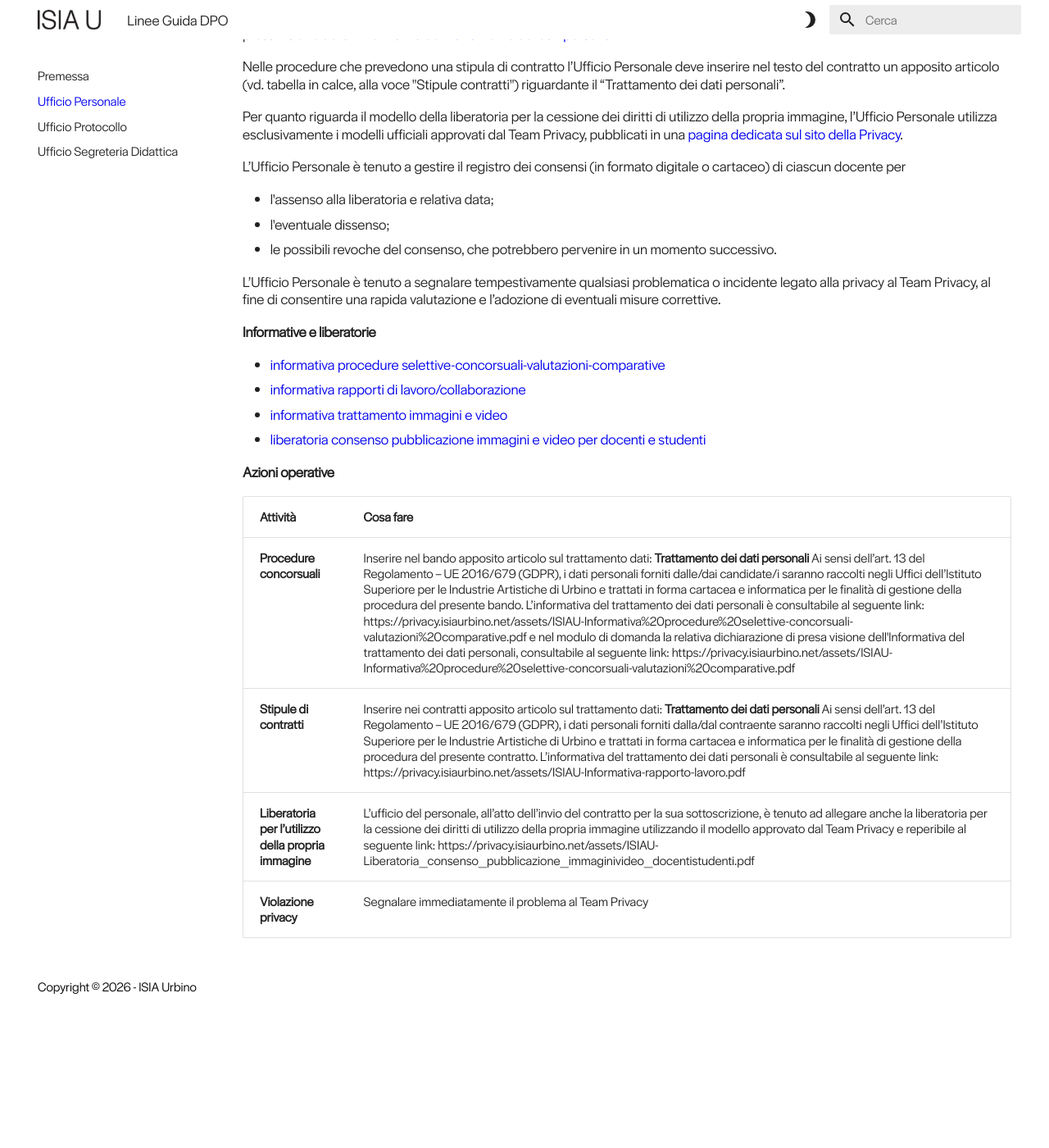
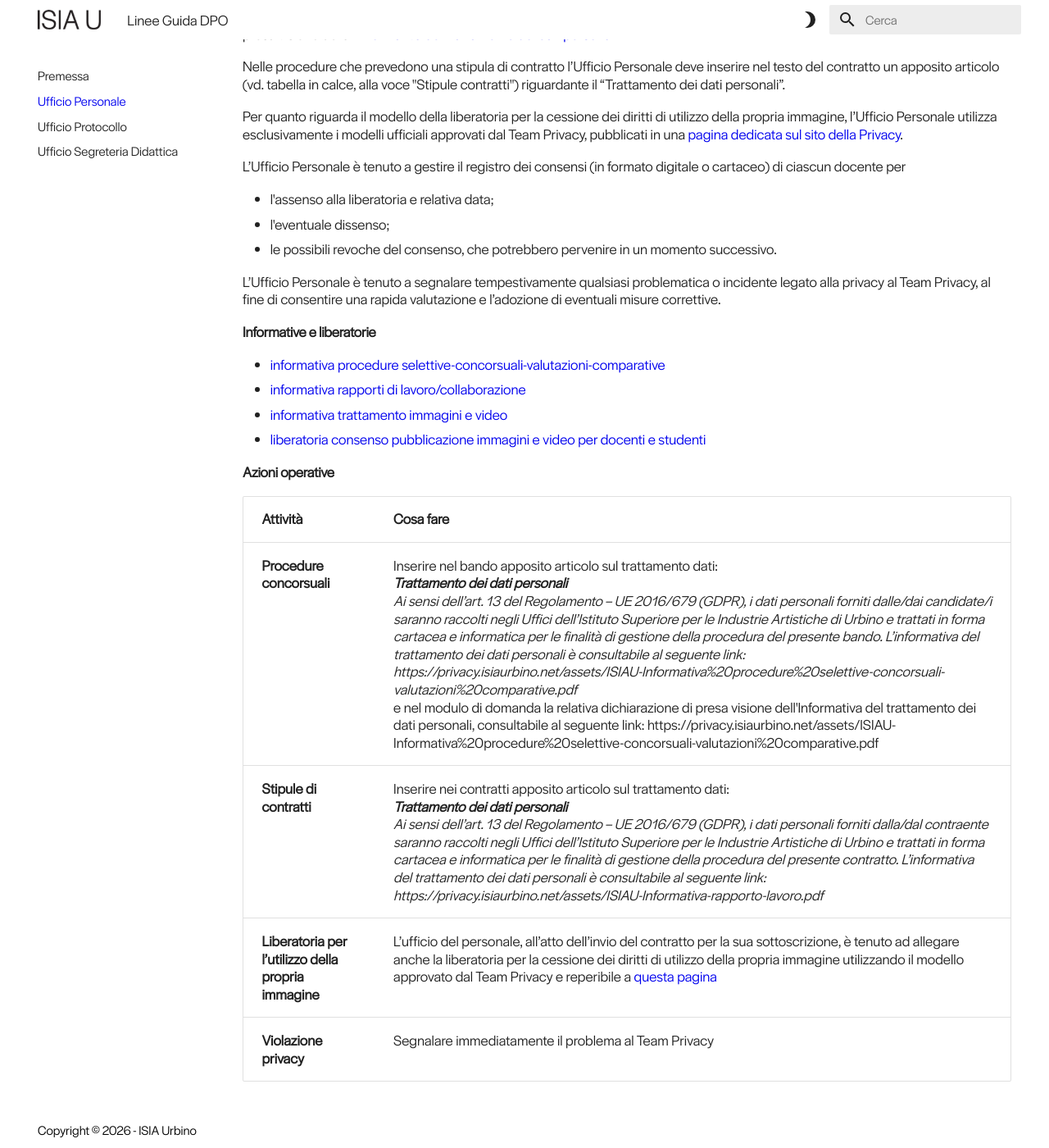
Before and after one commit to ISIA-Urbino/Linee-Guida-DPO, an MkDocs documentation site: the page built from docs/01-ufficiopersonale.md, in a window 1280 px wide and 1400 px high, scrolled down 373 px. Shown: the whole window at 82% size. Built offline with MkDocs 1.6.1 and Material for MkDocs 9.7.7, drawn with Linux system fonts in a browser that asks for light colours; before the commit the page ends 1598 px from its top, so only the background shows below that.

Commit message:
Mende in seguito all'incontro DPO del 7 maggio 2026

```diff
--- a/docs/01-ufficiopersonale.md
+++ b/docs/01-ufficiopersonale.md
@@ -42,7 +42,7 @@
 
 | Attività      | Cosa fare                          |
 | :----------   | :----------------------------------- |
-| **Procedure concorsuali** | Inserire nel bando apposito articolo sul trattamento dati: **Trattamento dei dati personali** Ai sensi dell’art. 13 del Regolamento – UE 2016/679 (GDPR), i dati personali forniti dalle/dai candidate/i saranno raccolti negli Uffici dell’Istituto Superiore per le Industrie Artistiche di Urbino e trattati in forma cartacea e informatica per le finalità di gestione della procedura del presente bando. L’informativa del trattamento dei dati personali è consultabile al seguente link: https://privacy.isiaurbino.net/assets/ISIAU-Informativa%20procedure%20selettive-concorsuali-valutazioni%20comparative.pdf e nel modulo di domanda la relativa dichiarazione di presa visione dell'Informativa del trattamento dei dati personali, consultabile al seguente link: https://privacy.isiaurbino.net/assets/ISIAU-Informativa%20procedure%20selettive-concorsuali-valutazioni%20comparative.pdf |
-| **Stipule di contratti** | Inserire nei contratti apposito articolo sul trattamento dati: **Trattamento dei dati personali** Ai sensi dell’art. 13 del Regolamento – UE 2016/679 (GDPR), i dati personali forniti dalla/dal contraente saranno raccolti negli Uffici dell’Istituto Superiore per le Industrie Artistiche di Urbino e trattati in forma cartacea e informatica per le finalità di gestione della procedura del presente contratto. L’informativa del trattamento dei dati personali è consultabile al seguente link: https://privacy.isiaurbino.net/assets/ISIAU-Informativa-rapporto-lavoro.pdf  |
-| **Liberatoria per l’utilizzo della propria immagine** | L’ufficio del personale, all’atto dell’invio del contratto per la sua sottoscrizione, è tenuto ad allegare anche la liberatoria per la cessione dei diritti di  utilizzo della propria immagine utilizzando il modello approvato dal Team Privacy e reperibile al seguente link: https://privacy.isiaurbino.net/assets/ISIAU-Liberatoria_consenso_pubblicazione_immaginivideo_docentistudenti.pdf |
+| **Procedure concorsuali** | Inserire nel bando apposito articolo sul trattamento dati: <br/><em>**Trattamento dei dati personali**<br/> Ai sensi dell’art. 13 del Regolamento – UE 2016/679 (GDPR), i dati personali forniti dalle/dai candidate/i saranno raccolti negli Uffici dell’Istituto Superiore per le Industrie Artistiche di Urbino e trattati in forma cartacea e informatica per le finalità di gestione della procedura del presente bando. L’informativa del trattamento dei dati personali è consultabile al seguente link: https://privacy.isiaurbino.net/assets/ISIAU-Informativa%20procedure%20selettive-concorsuali-valutazioni%20comparative.pdf</em><br/> e nel modulo di domanda la relativa dichiarazione di presa visione dell'Informativa del trattamento dei dati personali, consultabile al seguente link: https://privacy.isiaurbino.net/assets/ISIAU-Informativa%20procedure%20selettive-concorsuali-valutazioni%20comparative.pdf |
+| **Stipule di contratti** | Inserire nei contratti apposito articolo sul trattamento dati: <br/><em>**Trattamento dei dati personali**<br/> Ai sensi dell’art. 13 del Regolamento – UE 2016/679 (GDPR), i dati personali forniti dalla/dal contraente saranno raccolti negli Uffici dell’Istituto Superiore per le Industrie Artistiche di Urbino e trattati in forma cartacea e informatica per le finalità di gestione della procedura del presente contratto. L’informativa del trattamento dei dati personali è consultabile al seguente link: https://privacy.isiaurbino.net/assets/ISIAU-Informativa-rapporto-lavoro.pdf</em> |
+| **Liberatoria per l’utilizzo della propria immagine** | L’ufficio del personale, all’atto dell’invio del contratto per la sua sottoscrizione, è tenuto ad allegare anche la liberatoria per la cessione dei diritti di  utilizzo della propria immagine utilizzando il modello approvato dal Team Privacy e reperibile a [questa pagina](https://privacy.isiaurbino.net/assets/ISIAU-Liberatoria_consenso_pubblicazione_immaginivideo_docentistudenti.pdf){:target="_blank"} | |
 | **Violazione privacy**  | Segnalare immediatamente il problema al Team Privacy  |
--- a/docs/stylesheets/extra.css
+++ b/docs/stylesheets/extra.css
@@ -35,7 +35,6 @@
 }
 
 .md-nav,
-.md-typeset table:not([class]),
 .md-copyright {
     font-size: .8rem;
 }
@@ -45,7 +44,8 @@
     font-size: .85rem;
 }
 
-.md-typeset {
+.md-typeset,
+.md-typeset table:not([class]) {
     font-size: .9rem;
     line-height: 1.2;
 }
```
Also changed, not shown: docs/03-segreteriadidattica.md (+1 -1 lines).
